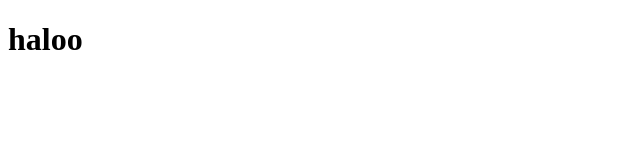
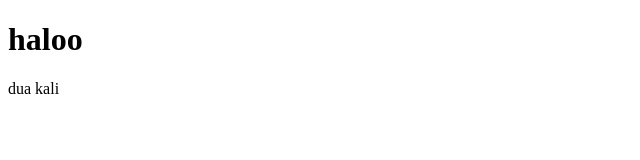
Before and after one commit to vivi-dan989/percobaan, a plain HTML site: page index.html in a window 1280 px wide. Shown: the full height of the page, 0-640 px from the left. Drawn offline with Linux system fonts and the light colour scheme.

Commit message:
perubahan 2

```diff
--- a/index.html
+++ b/index.html
@@ -7,5 +7,6 @@
 </head>
 <body>
     <h1>haloo</h1>
+    <p>dua kali</p>
 </body>
 </html>
```
